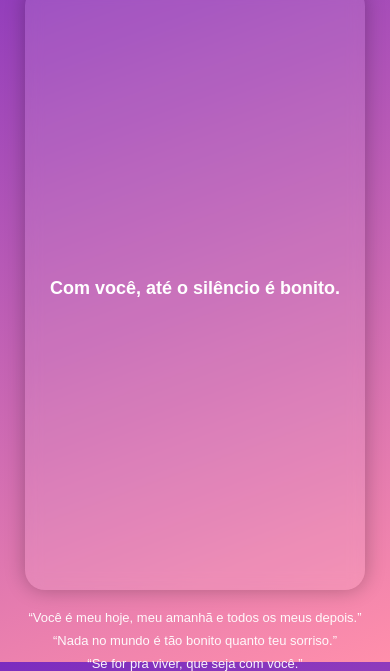
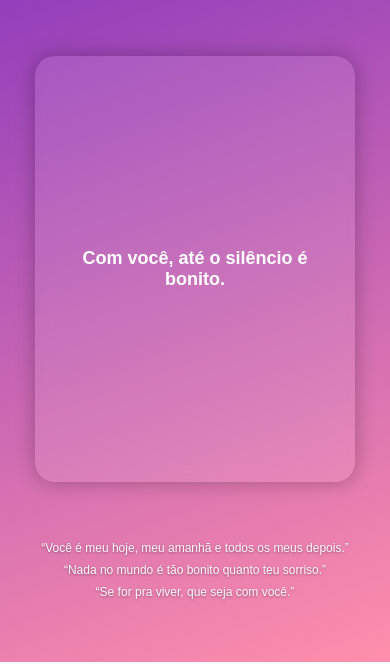
Before and after one commit to ryan12321101/nos, a plain HTML site: page index.html in a window 390 px wide. Shown: the part 182-853 px from the top of the page. Drawn offline with Linux system fonts and the light colour scheme.

Commit message:
Add files via upload

```diff
--- a/script.js
+++ b/script.js
@@ -4,7 +4,7 @@ const playBtn = document.getElementById("playBtn");
 // tenta tocar automaticamente
 window.addEventListener("load", () => {
   // Defina aqui o ponto de início da música (em segundos)
-  const startTime = 90; // Exemplo: 1 minuto e 23 segundos
+  const startTime = 97; // Exemplo: 1 minuto e 23 segundos
 
   // quando o áudio estiver carregado, começa do ponto escolhido
   audio.addEventListener("loadedmetadata", () => {
--- a/style.css
+++ b/style.css
@@ -77,14 +77,14 @@ body {
 .reel-box {
   background: rgba(255, 255, 255, 0.1);
   backdrop-filter: blur(8px);
-  width: 90vw;
-  max-width: 380px;
+  width: 85vw;
+  max-width: 360px;
   aspect-ratio: 9/16;
   border-radius: 20px;
   display: flex;
   align-items: center;
   justify-content: center;
-  margin: 20px 0;
+  margin: 15px 0;
   box-shadow: 0 0 20px #0004;
 }
 
@@ -99,8 +99,9 @@ body {
   display: flex;
   flex-direction: column;
   gap: 8px;
-  margin-bottom: 20px;
+  margin-bottom: 10px;
   opacity: 0.95;
+  text-shadow: 0 1px 3px rgba(0,0,0,0.4);
 }
 
 /* BOTÃO DE PLAY */
@@ -118,6 +119,7 @@ body {
   cursor: pointer;
   backdrop-filter: blur(8px);
   display: none;
+  transition: 0.3s;
 }
 
 #playBtn.active {
@@ -125,19 +127,34 @@ body {
   color: #7b2cbf;
 }
 
-/* RESPONSIVIDADE */
+/* 🔧 RESPONSIVIDADE */
 @media (max-width: 600px) {
+  body {
+    padding: 0;
+    overflow: hidden;
+  }
+
+  .container {
+    padding: 10px;
+    justify-content: space-evenly;
+  }
+
   .album {
     width: 70px;
     height: 70px;
   }
 
+  .song-info h2 {
+    font-size: 14px;
+  }
+
   .reel-box {
     width: 90vw;
-    max-width: 340px;
+    max-width: 320px;
+    aspect-ratio: 3/4;
   }
 
   .footer p {
-    font-size: 13px;
+    font-size: 12px;
   }
 }
```
